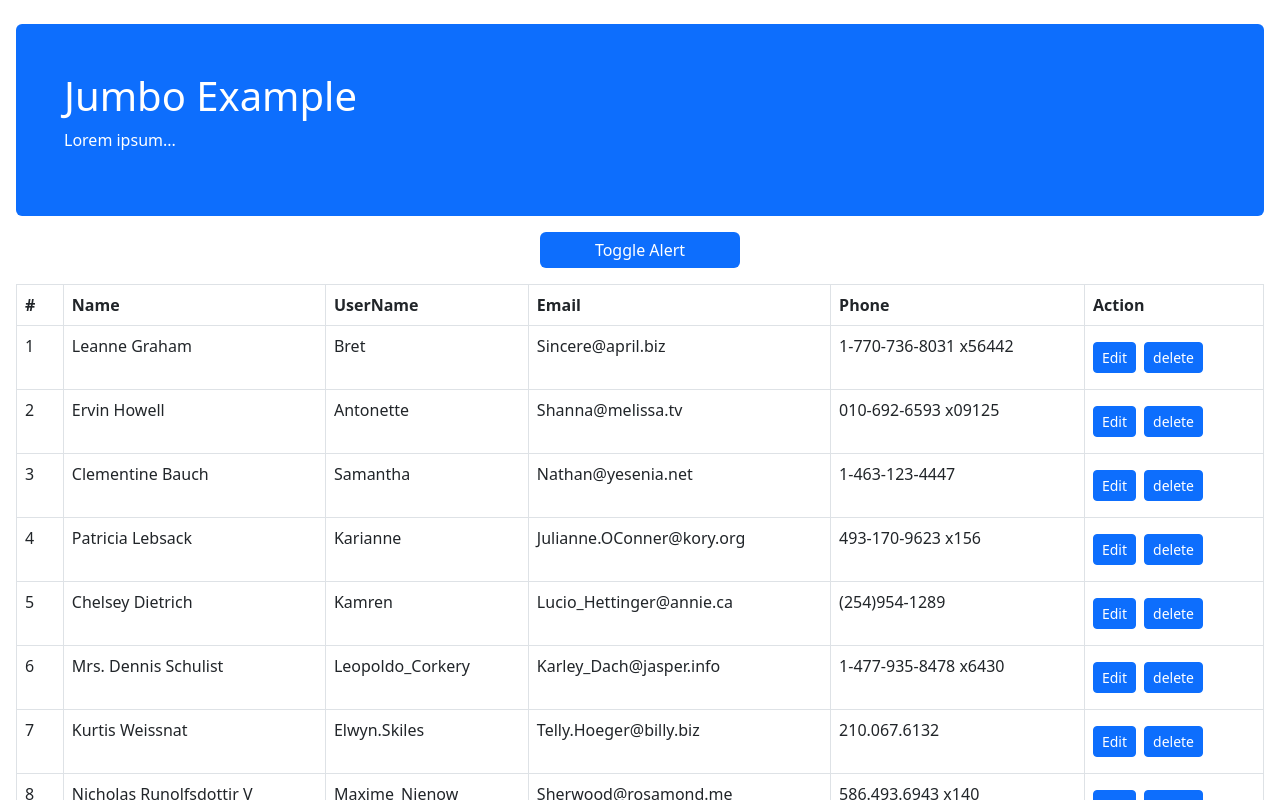
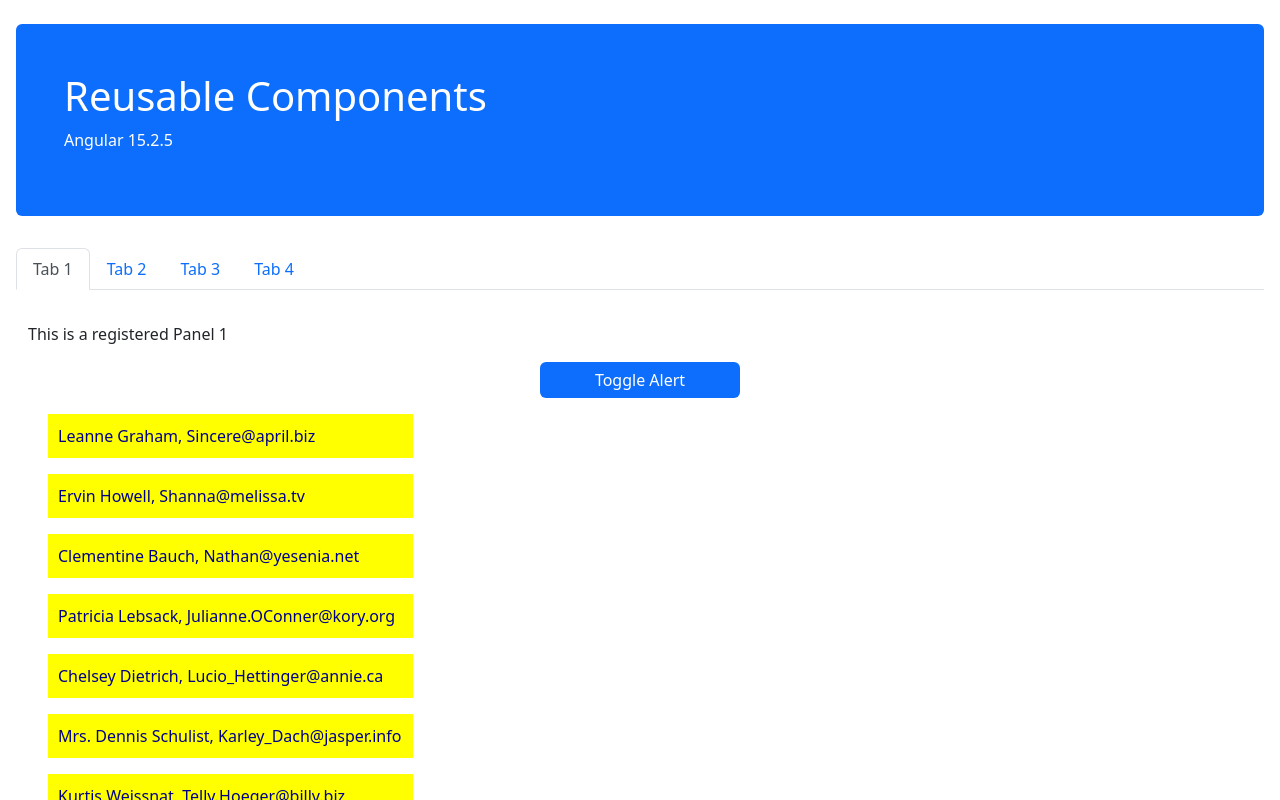
Before and after one commit to Phits/angular-reusable-components, an Angular app in the folder reusable-components/: page / in a window 1280 px wide. Shown: the top 800 px of the page. Built offline with nearby package versions, Linux system fonts and the light colour scheme.

Commit message:
User details created

```diff
--- a/reusable-components/src/app/_reusable/reusable.module.ts
+++ b/reusable-components/src/app/_reusable/reusable.module.ts
@@ -6,6 +6,7 @@
 import { GlobalButtonComponent } from './global-button/global-button.component';
 import { GlobalTableComponent } from './global-table/global-table.component';
 import { GlobalTabsComponent } from './global-tabs/global-tabs.component';
+import { UserDetailsComponent } from './user-details/user-details.component';
 
 
 
@@ -16,7 +17,8 @@
     JumbotronComponent,
     GlobalButtonComponent,
     GlobalTableComponent,
-    GlobalTabsComponent
+    GlobalTabsComponent,
+    UserDetailsComponent
   ],
   imports: [
     CommonModule
@@ -28,6 +30,7 @@
         GlobalButtonComponent,
         GlobalTableComponent,
         GlobalTabsComponent,
+        UserDetailsComponent,
     ]
 })
 export class ReusableModule { }
--- /dev/null
+++ b/reusable-components/src/app/_reusable/user-details/user-details.component.html
@@ -0,0 +1,2 @@
+
+<li> {{ item?.name }}, {{ item?.email }}</li>
--- /dev/null
+++ b/reusable-components/src/app/_reusable/user-details/user-details.component.scss
@@ -0,0 +1,7 @@
+li {
+  background-color: yellow;
+  color: darkblue;
+  list-style: none;
+  padding: 10px 10px;
+  width: 30%;
+}
--- a/reusable-components/src/app/app.component.html
+++ b/reusable-components/src/app/app.component.html
@@ -3,10 +3,37 @@
 <app-alert-box *ngIf="showAlert" [alertTitle]="'Success'" [alertMessage]="'A simple success alert—check it out!'"
                 [alertClass]="'alert-success'" class="app__alert"></app-alert-box>
 
+<div class="row">
+    <div class="col">
+        <app-global-tabs (currentTab)="currentTab($event)" [tabArray]="tabs" class="app__tabs"></app-global-tabs>
+    </div>
+</div>
+<div class="row app__tabs">
+    <div class="col">
+        <div *ngIf="activeTab === 0">
+            <p>This is a registered Panel 1</p>
+        </div>
+        <div *ngIf="activeTab === 1">
+            <p>This is a registered Panel 2</p>
+        </div>
+        <div *ngIf="activeTab === 2">
+            <p>This is a registered Panel 3</p>
+        </div>
+        <div *ngIf="activeTab === 3">
+            <p>This is a registered Panel 4</p>
+        </div>
+    </div>
+</div>
+
 <div class="app__button">
     <app-global-button (onBtnClick)="onBtnClick($event)" [text]="buttonText" [size]="buttonSize"
                        [darkMode]="buttonStyle"></app-global-button>
 </div>
+
+
+<ul *ngFor="let user of UsersList">
+    <app-user-details [item]="user" class="app__user"></app-user-details>
+</ul>
 
 <app-global-table (onEdit)="onEdit($event)" (onDelete)="onDelete($event)" [HeadArray]="HeadArray" [UsersList]="UsersList"
                   [isAction]="isActive"
--- a/reusable-components/src/app/app.component.scss
+++ b/reusable-components/src/app/app.component.scss
@@ -2,7 +2,7 @@
 
 .app {
 
-  &__alert, &__jumbo, &__table {
+  &__alert, &__jumbo, &__table, &__tabs, &__user {
     clear: both;
     display: block;
     margin: $global-spacing $global-spacing;
--- a/reusable-components/src/app/app.component.ts
+++ b/reusable-components/src/app/app.component.ts
@@ -12,8 +12,8 @@
   UsersList: UserList[] = [];
   cardWidth = '240px';
 
-  jumboTitle = 'Jumbo Example';
-  jumboDescription = 'Lorem ipsum...';
+  jumboTitle = 'Reusable Components';
+  jumboDescription = 'Angular 15.2.5';
 
     buttonText = 'Toggle Alert'
     buttonSize = 'medium';
@@ -28,6 +28,9 @@
       {'Head': 'Action', 'FieldName': ''},
   ]
     isActive = true;
+
+  tabs: string [] = ['Tab 1', 'Tab 2', 'Tab 3', 'Tab 4'];
+  activeTab? = 0;
 
   constructor() {}
 
@@ -47,4 +50,8 @@
       console.log(i);
   }
 
+    currentTab(i: number) {
+      this.activeTab = i;
+    }
+
 }
```
Also changed, not shown: reusable-components/src/app/_reusable/user-details/user-details.component.ts (added, +10 -0 lines), 1 other file (tests, documents, lock files or other folders). Lines whose indentation alone changed are shown as unchanged.
